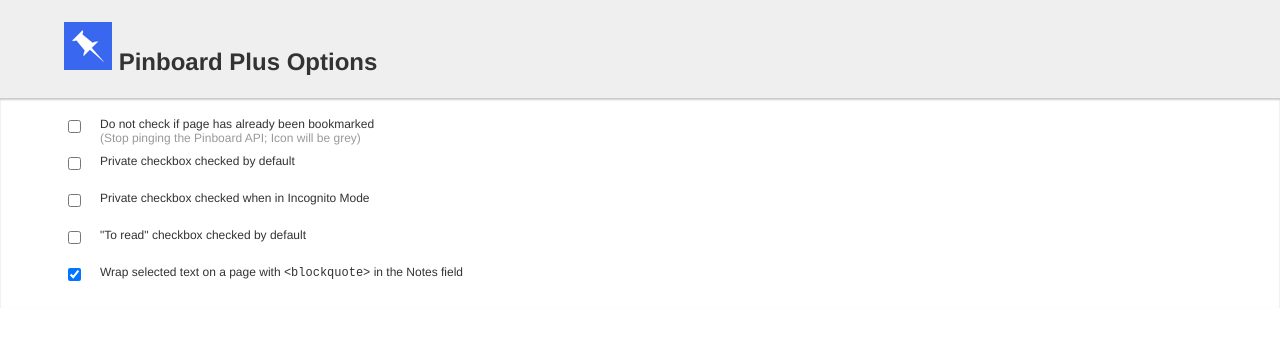
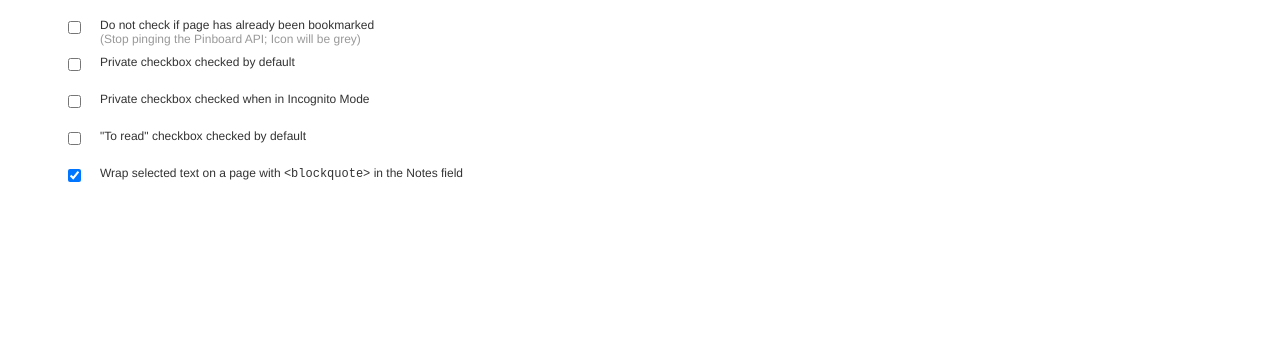
Before and after one commit to clvrobj/Pinboard-Plus, a browser extension: page app/options.html in a window 1280 px wide. Drawn offline with nearby package versions, Linux system fonts and the light colour scheme.

Commit message:
Remove header from options page

```diff
--- a/app/options.html
+++ b/app/options.html
@@ -11,12 +11,6 @@
   <!-- endbuild -->
 </head>
 <body>
-  <header>
-    <h1>
-      <img src="images/appicon_48.png"/>
-      Pinboard Plus Options
-    </h1>
-  </header>
   <section>
     <p>
       <span class="checkbox"><input type="checkbox" id="no-ping" /></span>
```
Also changed, not shown: app/manifest.json.
